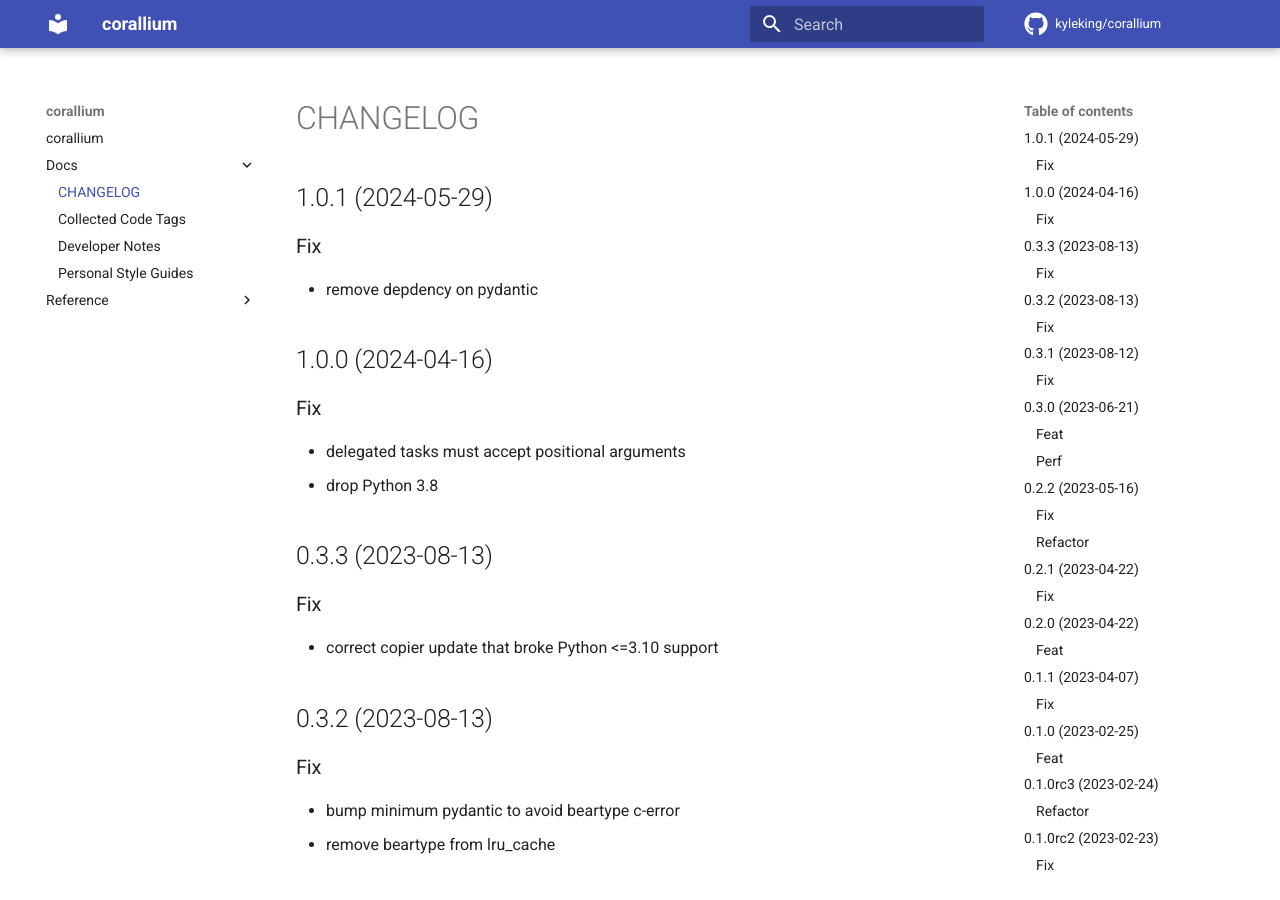
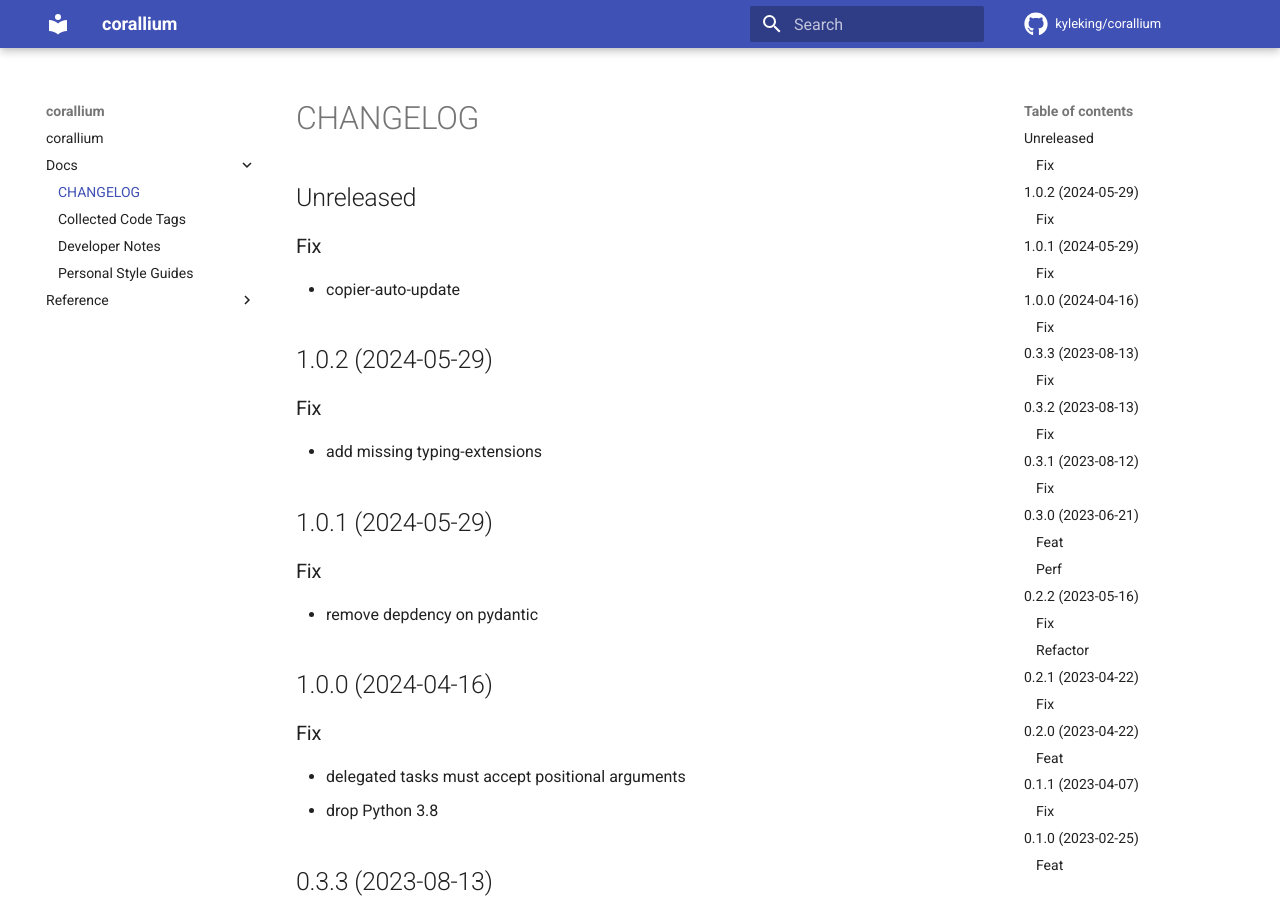
Before and after one commit to KyleKing/corallium, an MkDocs documentation site: the page built from docs/docs/CHANGELOG.md, in a window 1280 px wide and 900 px high. Built offline with MkDocs 1.6.1 and Material for MkDocs 9.7.7, drawn with Linux system fonts in a browser that asks for light colours; comment, search, counter and statistics services are not loaded.

```diff
--- a/.pre-commit-config.yaml
+++ b/.pre-commit-config.yaml
@@ -92,7 +92,7 @@
         files: corallium/.*\.py
         stages: ["pre-commit"]
   - repo: https://github.com/KyleKing/calcipy
-    rev: 2.1.0
+    rev: 2.2.0rc0
     hooks:
       - id: copier-forbidden-files
       - id: lint-fix
--- a/docs/docs/CHANGELOG.md
+++ b/docs/docs/CHANGELOG.md
@@ -1,3 +1,15 @@
+## Unreleased
+
+### Fix
+
+- copier-auto-update
+
+## 1.0.2 (2024-05-29)
+
+### Fix
+
+- add missing typing-extensions
+
 ## 1.0.1 (2024-05-29)
 
 ### Fix
--- a/pyproject.toml
+++ b/pyproject.toml
@@ -51,7 +51,7 @@
 typing-extensions = ">=4.12.0"
 
 [tool.poetry.group.dev.dependencies]
-calcipy = {extras = ["doc", "lint", "nox", "stale", "tags", "test", "types"], version = ">=2.1.0"}
+calcipy = {extras = ["doc", "lint", "nox", "stale", "tags", "test", "types"], version = ">=2.2.0rc"}
 pytest-asyncio = ">=0.23.6"
 pytest-structlog = ">=0.8" # Provides pytest fixture 'log'
 pytest-subprocess = ">=1.5.0"
```
Also changed, not shown: docs/README.md (+2 -2 lines), docs/docs/CODE_TAG_SUMMARY.md (+2 -1 lines), docs/docs/DEVELOPER_GUIDE.md (+5 -5 lines), 8 other files.
